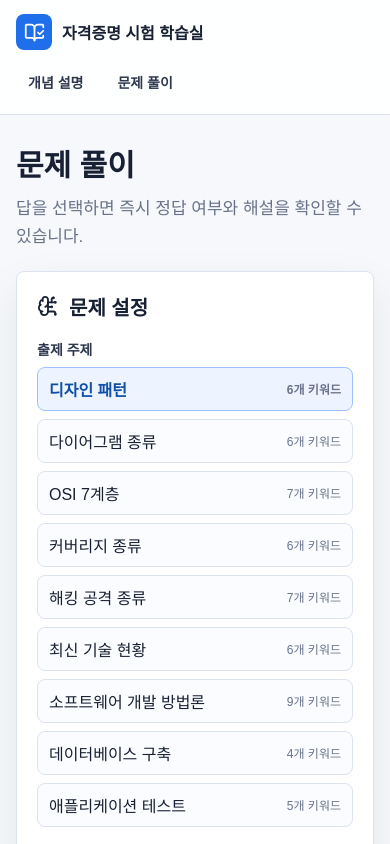
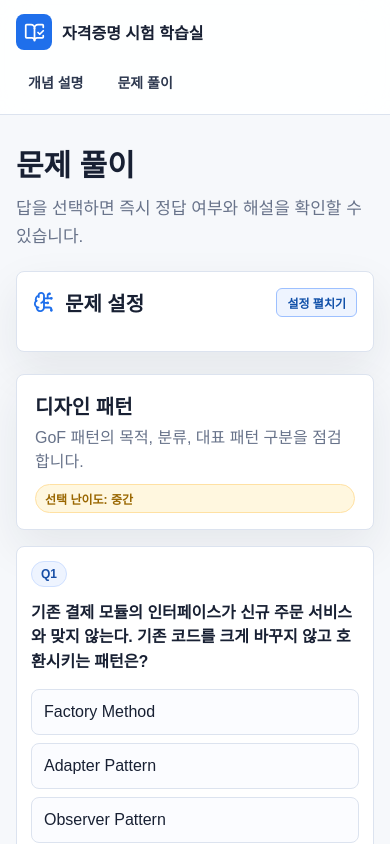
Before and after one commit to Imunury8/certification_practice, a Next.js app: page /exams/1/questions in a window 390 px wide. Shown: the top 844 px of the page. Built offline with nearby package versions, Linux system fonts and the light colour scheme.

Commit message:
feat: 문제 풀이 화면 모바일 반응형 최적화 (설정 패널 토글, 버튼 개행, 모바일 여백 튜닝)

```diff
--- a/app/exams/[examId]/questions/page.tsx
+++ b/app/exams/[examId]/questions/page.tsx
@@ -27,6 +27,7 @@ export default function QuestionsPage() {
   const [focus, setFocus] = useState("");
   const [answers, setAnswers] = useState<Record<string, string>>({});
   const [questions, setQuestions] = useState<Question[]>([]);
+  const [isCollapsed, setIsCollapsed] = useState(true);
 
   useEffect(() => {
     if (topics.length > 0) {
@@ -98,20 +99,33 @@ export default function QuestionsPage() {
         </section>
 
         <section className="workspace">
-          <aside className="panel controls" aria-label="문제 생성 설정">
-            <div className="panel-title">
-              <BrainCircuit size={22} />
-              <h2>문제 설정</h2>
+          <aside className={`panel controls ${isCollapsed ? "collapsed" : ""}`} aria-label="문제 생성 설정">
+            <div
+              className="panel-title"
+              onClick={() => setIsCollapsed(!isCollapsed)}
+              style={{ cursor: "pointer", display: "flex", width: "100%", alignItems: "center", justifyContent: "space-between" }}
+            >
+              <div style={{ display: "flex", alignItems: "center", gap: "10px" }}>
+                <BrainCircuit size={22} style={{ color: "var(--primary)" }} />
+                <h2 style={{ margin: 0, fontSize: "20px" }}>문제 설정</h2>
+              </div>
+              <button className="collapse-toggle-btn" type="button">
+                {isCollapsed ? "설정 펼치기" : "설정 접기"}
+              </button>
             </div>
 
-            <div className="field">
+            <div className="controls-content">
+              <div className="field" style={{ marginTop: "18px" }}>
                 <span className="label">출제 주제</span>
                 <div className="topic-grid">
                   {topics.map((topic) => (
                     <button
                       className={`topic-button ${selectedTopic === topic.id ? "active" : ""}`}
                       key={topic.id}
-                    onClick={() => setSelectedTopic(topic.id as TopicId)}
+                      onClick={(e) => {
+                        e.stopPropagation();
+                        setSelectedTopic(topic.id as TopicId);
+                      }}
                       type="button"
                     >
                       <span>{topic.name}</span>
@@ -172,6 +186,7 @@ export default function QuestionsPage() {
 
               <div className="architecture">
                 현재는 내장 문제 은행을 사용합니다. 이후 AI 모델 연동 시 같은 풀이 화면에서 생성형 문제를 받을 수 있습니다.
+              </div>
             </div>
           </aside>
 
--- a/app/globals.css
+++ b/app/globals.css
@@ -641,6 +641,9 @@ button {
   padding: 10px 12px;
   text-align: left;
   width: 100%;
+  white-space: normal;
+  word-break: keep-all;
+  height: auto;
 }
 
 .choice-button:hover {
@@ -717,6 +720,10 @@ button {
   padding: 12px;
 }
 
+.collapse-toggle-btn {
+  display: none;
+}
+
 @media (max-width: 900px) {
   .intro,
   .workspace,
@@ -726,6 +733,33 @@ button {
 
   .controls {
     position: static;
+    padding: 16px;
+  }
+
+  .controls.collapsed .controls-content {
+    display: none;
+  }
+
+  .collapse-toggle-btn {
+    display: inline-flex;
+    font-size: 12px;
+    font-weight: 700;
+    background: var(--panel-soft);
+    border: 1px solid #9dc0ff;
+    padding: 5px 10px;
+    border-radius: 6px;
+    color: #0f4fa8;
+    align-items: center;
+    cursor: pointer;
+    transition: background 0.2s ease;
+  }
+
+  .collapse-toggle-btn:hover {
+    background: #e1ecff;
+  }
+
+  .topic-grid {
+    grid-template-columns: repeat(2, 1fr);
   }
 
   .stats {
@@ -808,4 +842,16 @@ button {
   .segmented {
     grid-template-columns: 1fr;
   }
+
+  .topic-grid {
+    grid-template-columns: 1fr;
+  }
+
+  .question-card {
+    padding: 14px;
+  }
+
+  .question-card h3 {
+    font-size: 16px;
+  }
 }
```
Lines whose indentation alone changed are shown as unchanged.
